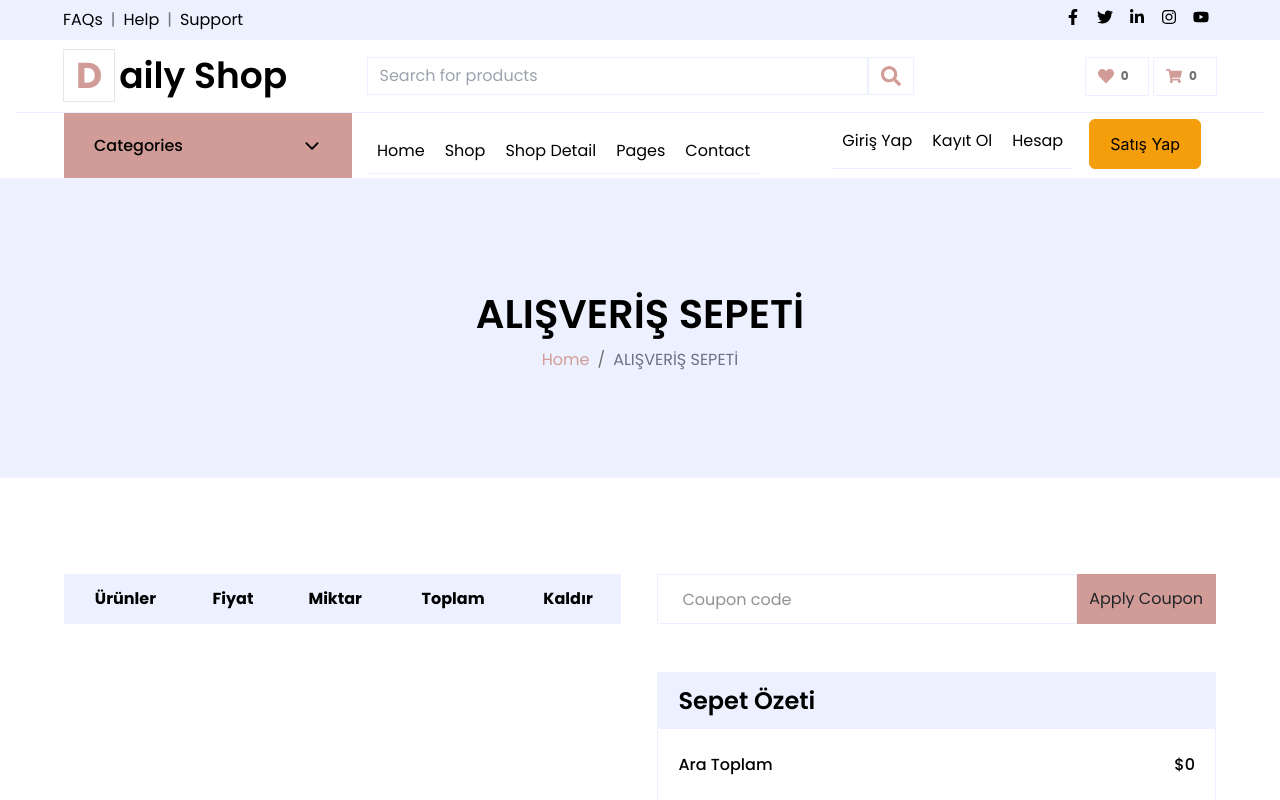
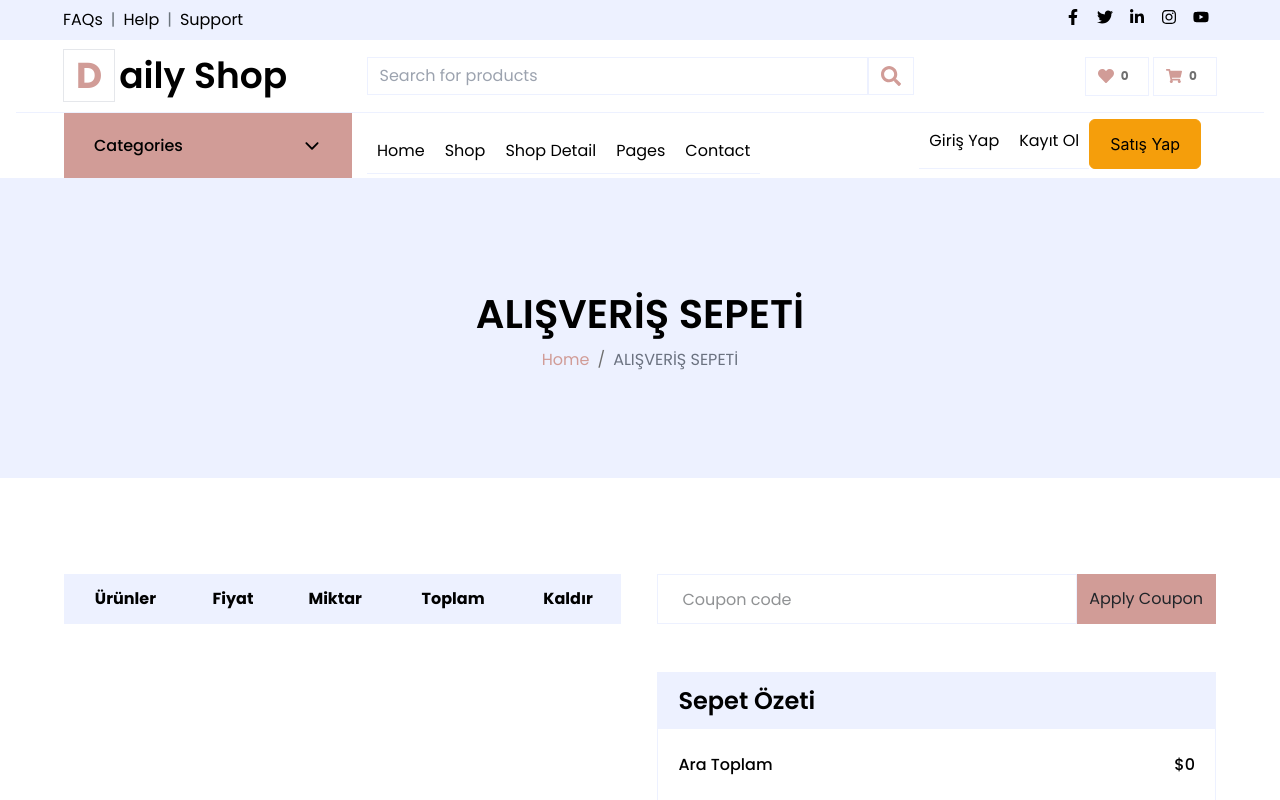
Before and after one commit to Mstfucrr/React-DailyShop, a React (Vite) app: page /cart in a window 1280 px wide. Shown: the top 800 px of the page. Built offline with nearby package versions, Linux system fonts and the light colour scheme.

Commit message:
fix navbar for logged in or non logged in users

```diff
--- a/src/components/Navbar.tsx
+++ b/src/components/Navbar.tsx
@@ -127,15 +127,21 @@ const Navbar = () => {
                     </div>
                     <div className="lg:flex-row ml-auto py-0 flex flex-col pl-0 mb-0">
                       {/* login register links */}
-                      <Link to="/login" className={navItemsStyle + " py-[10px] lx:py-[20px] px-[10px]"}>Giriş Yap</Link>
-                      <Link to="/register" className={navItemsStyle + " py-[10px] lx:py-[20px] px-[10px]"}>Kayıt Ol</Link>
-                      <Link to="/account" className={navItemsStyle + " py-[10px] lx:py-[20px] px-[10px] mr-4"}>Hesap</Link>
+
                       {/* logout */}
-                      {isAuthorized && (
-                        <a className={navItemsStyle + " py-[10px] lx:py-[20px] px-[10px] mr-4 cursor-pointer text-primary"}
-                          onClick={handleLogout}
-                        >Çıkış Yap</a>
-                      )}
+                      {isAuthorized ?
+                        <>
+                          <Link to="/account" className={navItemsStyle + " py-[10px] lx:py-[20px] px-[10px] mr-4"}>Hesap</Link>
+                          <a className={navItemsStyle + " py-[10px] lx:py-[20px] px-[10px] mr-4 cursor-pointer text-primary"}
+                            onClick={handleLogout}
+                          >Çıkış Yap</a>
+                        </>
+                        :
+                        <>
+                          <Link to="/login" className={navItemsStyle + " py-[10px] lx:py-[20px] px-[10px]"}>Giriş Yap</Link>
+                          <Link to="/register" className={navItemsStyle + " py-[10px] lx:py-[20px] px-[10px]"}>Kayıt Ol</Link>
+                        </>
+                      }
 
                       <Button severity="warning" className=" py-[10px] lx:py-[20px] px-[10px] !text-black hover:!text-white duration-300"
                         onClick={() => { navigate('/seller') }}> Satış Yap </Button>
```
